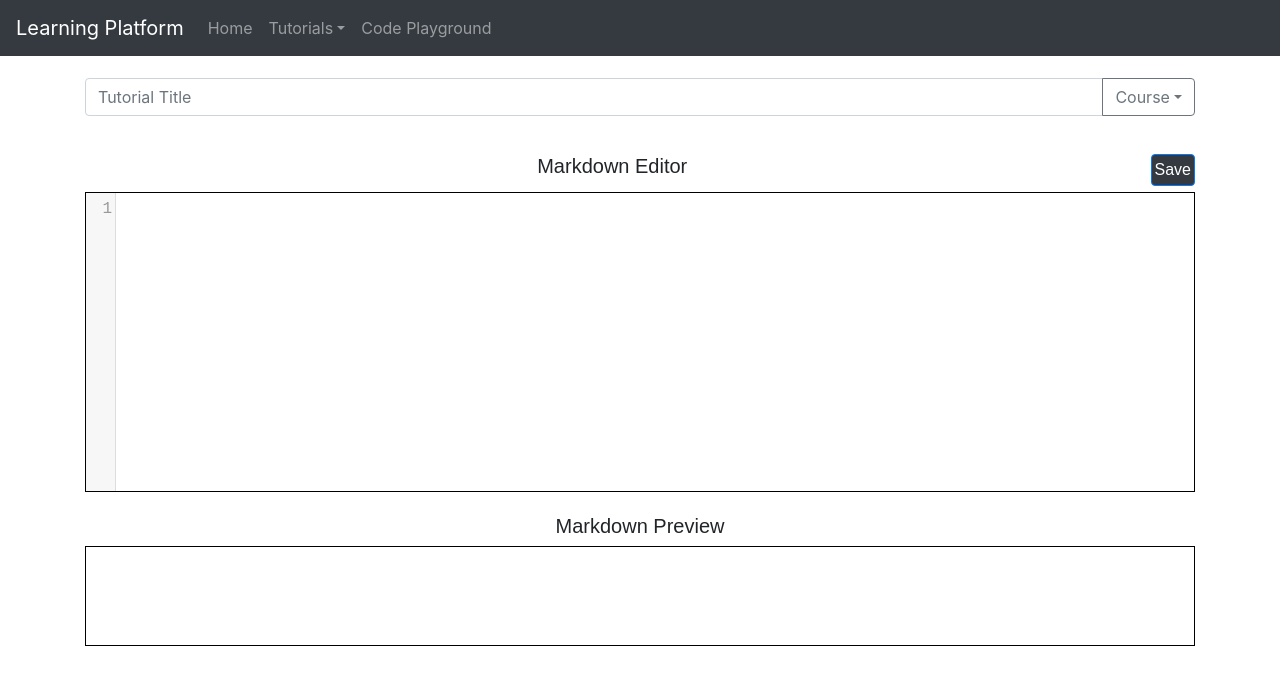
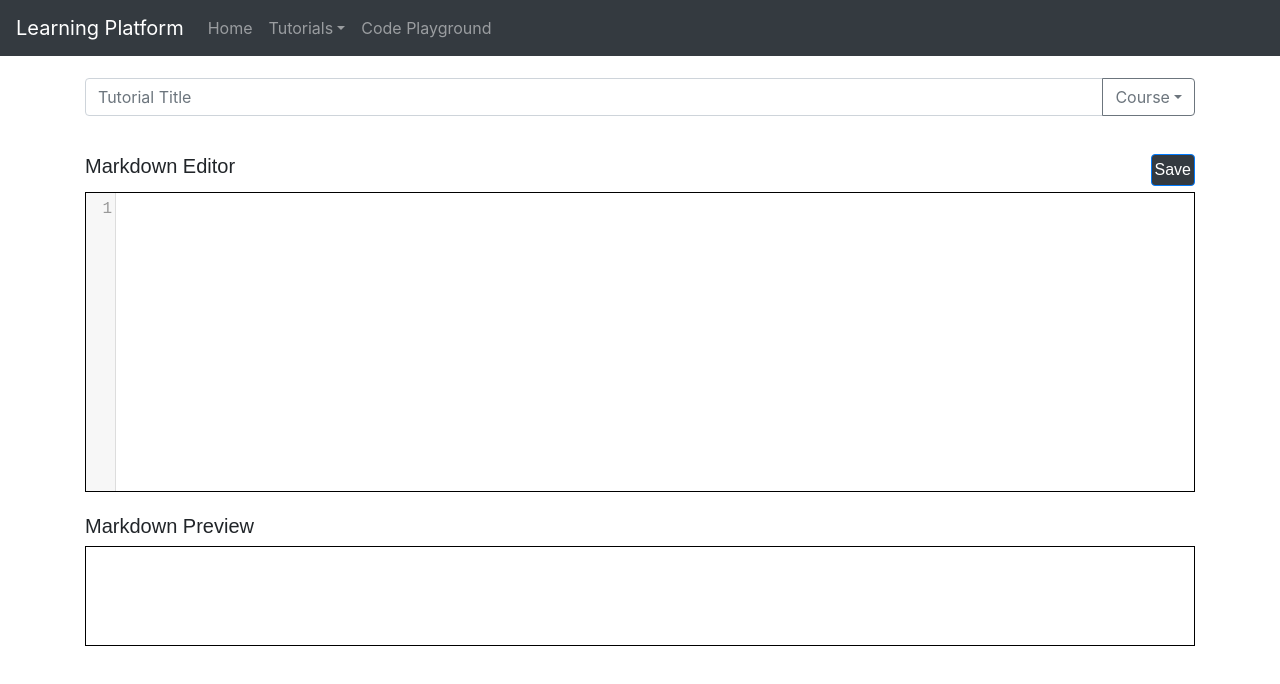
Before and after one commit to CMPT-470-Fall-2020/Code-Tutorial-App, a React (Create React App) app in the folder client/: page /createtutorial in a window 1280 px wide. Shown: the top 684 px of the page. Built offline with nearby package versions, Linux system fonts and the light colour scheme.

Commit message:
Create states in create tutorial page and move markdown editor code into same file

```diff
--- a/client/src/App.css
+++ b/client/src/App.css
@@ -2,9 +2,9 @@
   text-align: center;
 }
 
-.App {
+/* .App {
   text-align: center;
-}
+} */
 
 .App-logo {
   height: 40vmin;
--- a/client/src/components/MarkdownEditor.js
+++ /dev/null
@@ -1,96 +0,0 @@
-import React, { Component} from 'react';
-import {Controlled as CodeMirror} from 'react-codemirror2';
-import Button from 'react-bootstrap/Button';
-import 'codemirror/mode/markdown/markdown.js';
-import 'codemirror/lib/codemirror.css';
-import './scss/MarkdownEditor.scss';
-
-let marked = require('marked')
-
-// Override function for parsing code blocks
-const renderer = {
-    code(code, info, escaped) {
-        var divStyle = 'style="width:100%; height:auto; border: solid 1px #DFDFDF; background: #F7F7F7; padding:0.5%"';
-        var buttonStyle = 'style="font-size: 12px; float: right; border: solid 1px black; margin-top: 1%"';
-
-        return (
-            `<code><pre><div ${divStyle}>${code}</div><button ${buttonStyle}>Run Code Cell</button></pre></code>`
-        )
-    }
-};
-
-marked.use({ renderer });
-
-export default class MarkupEditor extends Component {
-
-    state = {
-        value:''
-    }
-
-    // Create preview of tutorial
-    getPreview() {
-        return {__html: marked(this.state.value)};
-    }
-
-    // Save to DB
-    saveDB() {
-        console.log("save to db here");
-    }
-
-    render() {
-        return (
-            <React.Fragment>
-                <section style={sectionStyle}>
-                    <h1 style={headerStyle}>Markdown Editor</h1>
-                    <Button variant="primary" style={buttonStyle} onClick={this.saveDB.bind(this)}>Save</Button>
-                </section>
-                <CodeMirror
-                    value={this.state.value}
-                    options={options}
-                    onBeforeChange={(editor, data, value) => {
-                      this.setState({value});
-                    }}
-                    onChange={(editor, data, value) => {
-                      this.setState({value});
-                    }}
-                />
-                <div>
-                    <h1 style={headerStyle}>Markdown Preview</h1>
-                    <div style={previewStyle} dangerouslySetInnerHTML = {this.getPreview()}>
-                    </div>
-                </div>
-            </React.Fragment>
-        )
-    }
-}
-
-const sectionStyle = {
-    marginBottom: '0.5%'
-}
-
-const headerStyle = {
-    fontSize: '20px',
-    marginTop:'2%',
-    fontFamily: 'Arial, Helvetica, sans-serif',
-    display: 'inline-block'
-}
-
-const buttonStyle = {
-    padding: '3px',
-    float: 'right',
-    margin:'2% 0% 0% 1%',
-    fontFamily: 'Arial, Helvetica, sans-serif',
-    backgroundColor: '#343a40'
-}
-
-const options = {
-    mode: 'markdown',
-    lineNumbers: true
-}
-
-const previewStyle = {
-    padding: '1%',
-    resize: 'none',
-    border: '1px solid black',
-    minHeight: '100px'
-}
--- a/client/src/components/pages/CreateTutorial.js
+++ b/client/src/components/pages/CreateTutorial.js
@@ -1,16 +1,55 @@
 import React, { Component } from 'react'
-import MarkdownEditor from '../MarkdownEditor'
 import {Container} from 'react-bootstrap';
 import {InputGroup, FormControl, DropdownButton, Dropdown} from 'react-bootstrap';
+import {Controlled as CodeMirror} from 'react-codemirror2';
+import Button from 'react-bootstrap/Button';
+import 'codemirror/mode/markdown/markdown.js';
+import 'codemirror/lib/codemirror.css';
+import './../scss/MarkdownEditor.scss';
+
+let marked = require('marked')
+
+// Override function for parsing code blocks
+const renderer = {
+    code(code, info, escaped) {
+        var divStyle = 'style="width:100%; height:auto; border: solid 1px #DFDFDF; background: #F7F7F7; padding:0.5%"';
+        var buttonStyle = 'style="font-size: 12px; float: right; border: solid 1px black; margin-top: 1%"';
+
+        return (
+            `<code><pre><div ${divStyle}>${code}</div><button ${buttonStyle}>Run Code Cell</button></pre></code>`
+        )
+    }
+};
+
+marked.use({ renderer });
 
 export default class CreateTutorial extends Component {
 
     state = {
-        title: "Course"
+        course: "Course",
+        title: '',
+        rawCode: '',
+        markdownCode: '',
     }
 
     handleSelect= (e) => {
-        this.setState({title:e})
+        this.setState({course:e})
+    }
+
+    onChangeTitle(e) {
+        this.setState({
+          title: e.target.value
+        });
+    }
+
+    // Create preview of tutorial
+    getPreview() {
+        return {__html: marked(this.state.rawCode)};
+    }
+
+    // TO DO: Make server call to save data
+    saveDB() {
+        console.log("save to db here");
     }
 
     render() {
@@ -18,11 +57,16 @@ export default class CreateTutorial extends Component {
             <React.Fragment>
                 <Container>
                     <InputGroup className="mb-3" style={tutorialTitleStyle}>
-                        <FormControl placeholder="Tutorial Title"></FormControl>
+                        <FormControl
+                            placeholder="Tutorial Title"
+                            value = {this.state.title}
+                            onChange={this.onChangeTitle.bind(this)}
+                        >
+                        </FormControl>
                         <DropdownButton
                             as={InputGroup.Append}
                             variant="outline-secondary"
-                            title={this.state.title}
+                            title={this.state.course}
                             id="dropdown-basic-button"
                             onSelect={this.handleSelect}
                             >
@@ -32,7 +76,30 @@ export default class CreateTutorial extends Component {
                         </DropdownButton>
                     </InputGroup>
 
-                    <MarkdownEditor></MarkdownEditor>
+                    <section style={sectionStyle}>
+                        <h1 style={headerStyle}>Markdown Editor</h1>
+                        <Button variant="primary" style={buttonStyle} onClick={this.saveDB.bind(this)}>Save</Button>
+                    </section>
+                    <CodeMirror
+                        value={this.state.rawCode}
+                        options={options}
+                        onBeforeChange={(editor, data, value) => {
+                            this.setState({rawCode: value});
+                            this.setState({markdownCode: marked(value)});
+                        }}
+                        onChange={(editor, data, value) => {
+                            this.setState({rawCode: value});
+                            this.setState({markdownCode: marked(value)});
+                        }}
+                    />
+                    <div>
+                        <h1 style={headerStyle}>Markdown Preview</h1>
+                        <div
+                            style={previewStyle}
+                            dangerouslySetInnerHTML = {this.getPreview()}
+                        >
+                        </div>
+                    </div>
                 </Container>
             </React.Fragment>
         )
@@ -43,3 +110,34 @@ const tutorialTitleStyle = {
     marginTop: '2%',
     paddingLeft: '0px'
 }
+
+const sectionStyle = {
+    marginBottom: '0.5%'
+}
+
+const headerStyle = {
+    fontSize: '20px',
+    marginTop:'2%',
+    fontFamily: 'Arial, Helvetica, sans-serif',
+    display: 'inline-block'
+}
+
+const buttonStyle = {
+    padding: '3px',
+    float: 'right',
+    margin:'2% 0% 0% 1%',
+    fontFamily: 'Arial, Helvetica, sans-serif',
+    backgroundColor: '#343a40'
+}
+
+const options = {
+    mode: 'markdown',
+    lineNumbers: true
+}
+
+const previewStyle = {
+    padding: '1%',
+    resize: 'none',
+    border: '1px solid black',
+    minHeight: '100px'
+}
```
